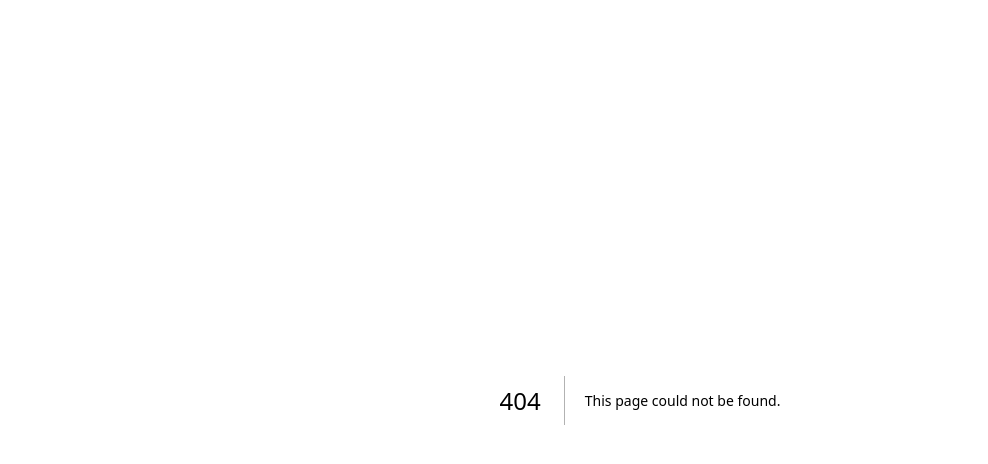
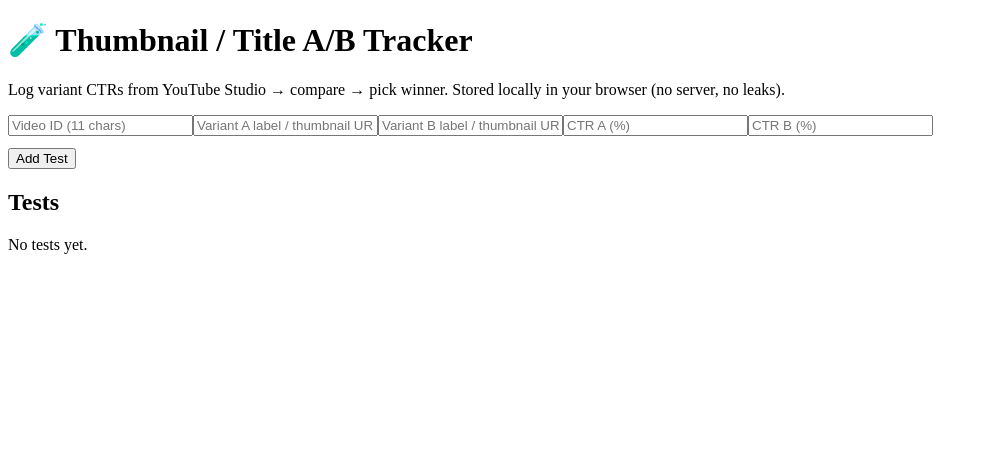
Before and after one commit to Blaxk44/Ytboost, a Next.js app: page /abtest in a window 1280 px wide. Before the commit this address had no page. Shown: the top 464 px of the page, without its empty margins (0-988 px from the left). Built offline with nearby package versions, Linux system fonts and the light colour scheme.

Commit message:
Implement A/B testing component for video variants

```diff
--- /dev/null
+++ b/pages/abtest.js
@@ -0,0 +1,97 @@
+import { useState, useEffect } from 'react';
+
+const KEY = 'yt_ab_tests_v1';
+
+export default function ABTest() {
+  const [tests, setTests] = useState([]);
+  const [form, setForm] = useState({ videoId: '', variantA: '', variantB: '', ctrA: '', ctrB: '' });
+
+  useEffect(() => {
+    const raw = localStorage.getItem(KEY);
+    if (raw) setTests(JSON.parse(raw));
+  }, []);
+
+  const save = (next) => { setTests(next); localStorage.setItem(KEY, JSON.stringify(next)); };
+
+  const add = () => {
+    if (!form.videoId || !form.variantA || !form.variantB) return;
+    save([...tests, { ...form, id: Date.now(), winner: null }]);
+    setForm({ videoId: '', variantA: '', variantB: '', ctrA: '', ctrB: '' });
+  };
+
+  const pickWinner = (id, side) => {
+    save(tests.map(t => t.id === id ? { ...t, winner: side } : t));
+  };
+
+  const remove = (id) => save(tests.filter(t => t.id !== id));
+
+  return (
+    <div className="container">
+      <h1>🧪 Thumbnail / Title A/B Tracker</h1>
+      <p className="meta">
+        Log variant CTRs from YouTube Studio → compare → pick winner. Stored
+        locally in your browser (no server, no leaks).
+      </p>
+
+      <div className="section">
+        <div className="flex-row">
+          <input placeholder="Video ID (11 chars)" value={form.videoId}
+            onChange={e => setForm({ ...form, videoId: e.target.value })} />
+          <input placeholder="Variant A label / thumbnail URL" value={form.variantA}
+            onChange={e => setForm({ ...form, variantA: e.target.value })} />
+          <input placeholder="Variant B label / thumbnail URL" value={form.variantB}
+            onChange={e => setForm({ ...form, variantB: e.target.value })} />
+          <input placeholder="CTR A (%)" type="number" step="0.01" value={form.ctrA}
+            onChange={e => setForm({ ...form, ctrA: e.target.value })} />
+          <input placeholder="CTR B (%)" type="number" step="0.01" value={form.ctrB}
+            onChange={e => setForm({ ...form, ctrB: e.target.value })} />
+        </div>
+        <button style={{ marginTop: 12 }} onClick={add}>Add Test</button>
+      </div>
+
+      <div className="section">
+        <h2>Tests</h2>
+        {tests.length === 0 && <div className="meta">No tests yet.</div>}
+        {tests.map(t => {
+          const a = +t.ctrA || 0, b = +t.ctrB || 0;
+          const lead = a > b ? 'A' : b > a ? 'B' : '—';
+          return (
+            <div key={t.id} className="score-card" style={{ textAlign: 'left', marginBottom: 12 }}>
+              <div style={{ display: 'flex', justifyContent: 'space-between' }}>
+                <strong>Video {t.videoId}</strong>
+                <button onClick={() => remove(t.id)}
+                  style={{ background: '#3a1a1a', color: '#ff8a8a', padding: '4px 10px' }}>
+                  Delete
+                </button>
+              </div>
+              <div className="flex-row" style={{ marginTop: 10 }}>
+                <div>
+                  <div className="meta">Variant A</div>
+                  <div className="stat-value">{t.variantA} · {a}%</div>
+                </div>
+                <div>
+                  <div className="meta">Variant B</div>
+                  <div className="stat-value">{t.variantB} · {b}%</div>
+                </div>
+                <div>
+                  <div className="meta">Leader</div>
+                  <div className="stat-value" style={{ color: '#3ea6ff' }}>{lead}</div>
+                </div>
+              </div>
+              <div style={{ marginTop: 10, display: 'flex', gap: 8 }}>
+                <button onClick={() => pickWinner(t.id, 'A')}
+                  style={{ background: t.winner === 'A' ? '#3ea6ff' : '#272727', color: t.winner === 'A' ? '#0f0f0f' : '#f1f1f1' }}>
+                  Ship A
+                </button>
+                <button onClick={() => pickWinner(t.id, 'B')}
+                  style={{ background: t.winner === 'B' ? '#3ea6ff' : '#272727', color: t.winner === 'B' ? '#0f0f0f' : '#f1f1f1' }}>
+                  Ship B
+                </button>
+              </div>
+            </div>
+          );
+        })}
+      </div>
+    </div>
+  );
+}
```
